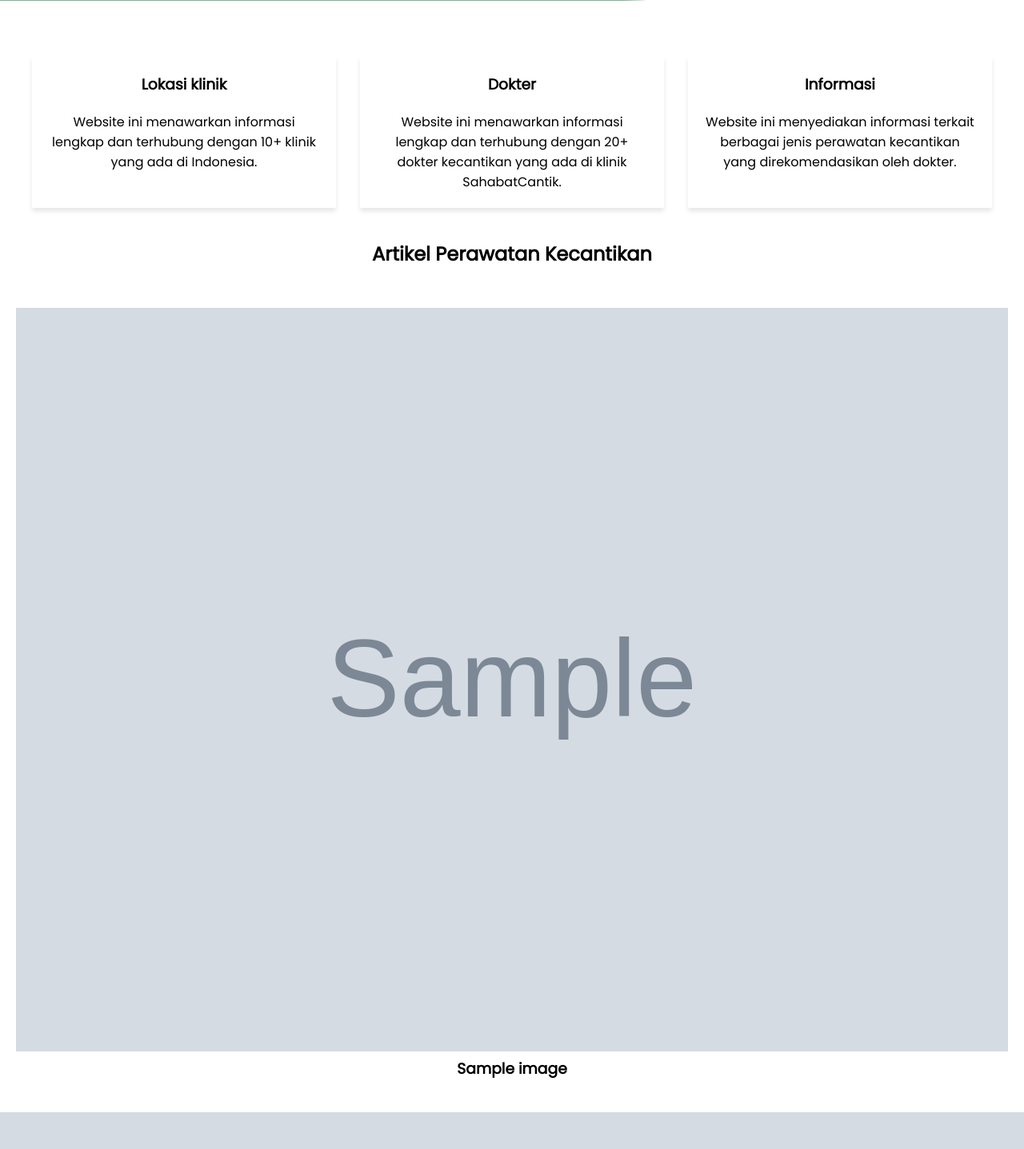
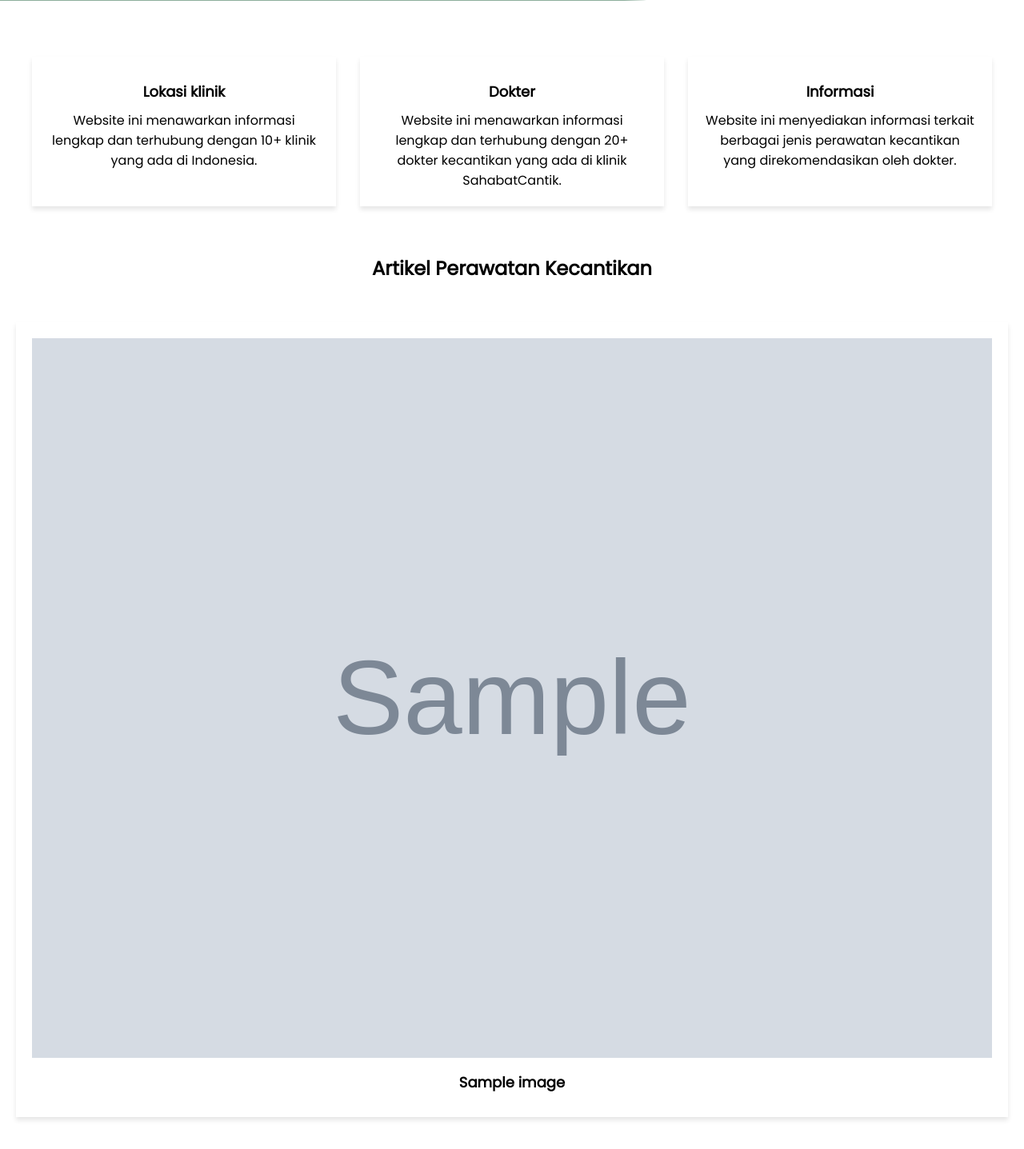
Before and after one commit to ferdi-oktavian/tugas_RPL, a PHP site: page /user/Home2.php in a window 1280 px wide. Shown: the part 639-2076 px from the top of the page at 80% size. Before the commit the page ends 2030 px from the top, so only its background shows below. Run offline with PHP 8.4, Linux system fonts and the light colour scheme; tables that the repository leaves empty or names only in its code hold one stand-in row (values such as "Sample post"); grey boxes marked "Sample" are stand-in pictures; some libraries are stand-ins or nearby versions.

Commit message:
Update style.css

```diff
--- a/tugasweb/css/style.css
+++ b/tugasweb/css/style.css
@@ -66,10 +66,7 @@ body {
   color: var(--bg);
 }
 
-/* hero section */
-.container {
-  padding: 0;
-}
+/* Hero Section */
 
 .hero {
   background: rgb(140, 173, 155);
@@ -101,6 +98,7 @@ body {
   height: 50vh;
 }
 
+/* Content Section (card-based layout) */
 .content {
   display: flex;
   gap: 30px;
@@ -115,9 +113,80 @@ body {
   box-shadow: 0 4px 6px rgba(0, 0, 0, 0.1);
   text-align: center;
   flex: 1;
+  transition: transform 0.2s;
+}
+
+.card:hover {
+  transform: scale(1.03);
+}
+
+.card img {
+  width: 100%;
+  height: 180px;
+  object-fit: cover;
 }
 
 .card h3 {
   margin: 0 0 20px;
   color: var(--primary);
+  font-size: 18px;
 }
+
+.card .category {
+  font-size: 14px;
+  color: #777;
+  margin-bottom: 16px;
+}
+
+/* Container untuk artikel dengan scroll horizontal */
+.container {
+  display: flex; /* Menyusun card secara horizontal dalam satu baris */
+  overflow-x: auto; /* Menambahkan scrollbar horizontal jika konten melebihi lebar */
+  gap: 16px; /* Jarak antar card */
+  padding: 20px;
+  scroll-snap-type: x mandatory; /* Efek scroll-snap pada setiap card */
+}
+
+/* Menggunakan Flexbox untuk menampilkan card secara horizontal */
+.articles {
+  display: flex; /* Menyusun artikel secara horizontal */
+  gap: 20px; /* Menambahkan jarak antar card */
+  flex-wrap: wrap; /* Agar jika banyak card, mereka pindah ke baris berikutnya */
+  justify-content: flex-start; /* Menyusun dari kiri ke kanan */
+  padding: 20px;
+}
+
+/* Penataan card artikel */
+.card {
+  width: 300px; /* Lebar card bisa disesuaikan */
+  background: white;
+  padding: 20px;
+  box-shadow: 0 4px 6px rgba(0, 0, 0, 0.1);
+  text-align: center;
+  transition: transform 0.2s;
+  flex-shrink: 0; /* Menghindari card mengecil */
+  margin-bottom: 20px; /* Memberikan jarak bawah antar card */
+}
+
+/* Efek hover pada card */
+.card:hover {
+  transform: scale(1.05); /* Efek zoom in saat hover */
+}
+
+.card img {
+  width: 100%;
+  height: 180px; /* Atur tinggi gambar agar sesuai */
+  object-fit: cover;
+}
+
+.card h3 {
+  margin: 10px 0;
+  color: var(--primary);
+  font-size: 18px;
+}
+
+.card .category {
+  font-size: 14px;
+  color: #777;
+  margin-bottom: 16px;
+}
```
